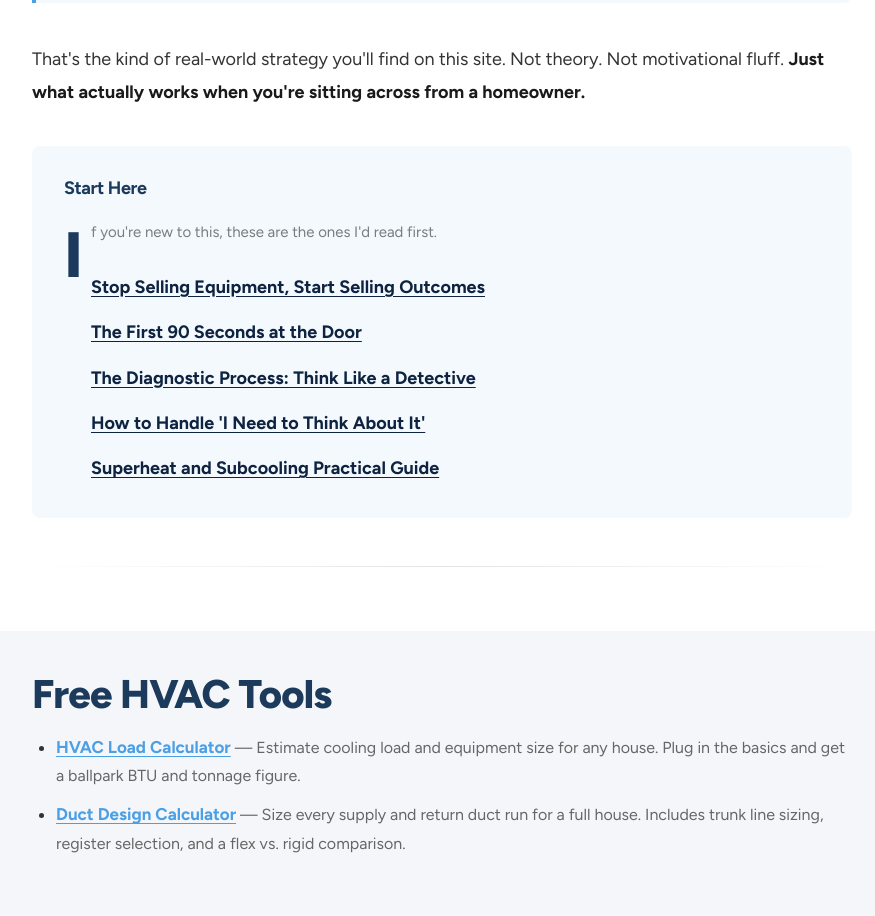
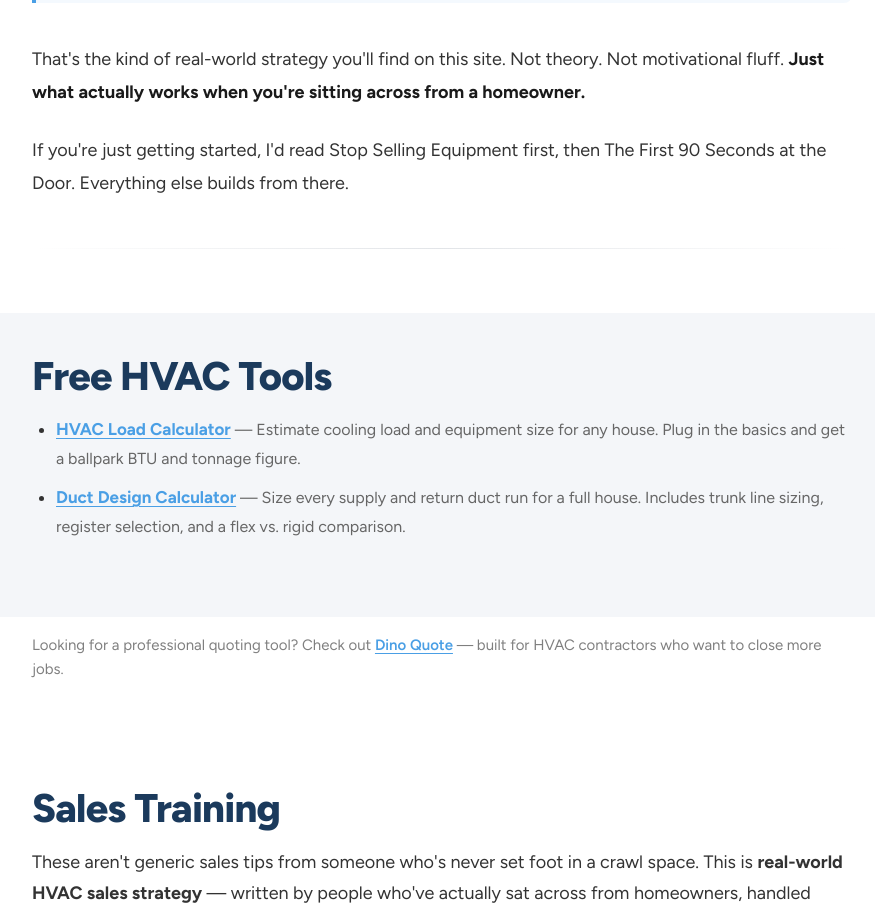
Before and after one commit to Ishack94/HVAC-sales-master, a React (Vite) app: page / in a window 1280 px wide. Shown: the part 1560-2476 px from the top of the page, without its empty margins (0-875 px from the left). Built offline with nearby package versions, Linux system fonts and the light colour scheme.

Commit message:
Remove Start Here box, add casual inline recommendation instead

```diff
--- a/src/pages/Home.jsx
+++ b/src/pages/Home.jsx
@@ -11,39 +11,6 @@ import styles from './Home.module.css'
 
 const techArticles = proArticles.slice(0, 13)
 const homeownerArticles = proArticles.slice(13)
-
-const startHereArticles = [
-  {
-    slug: 'stop-selling-equipment-start-selling-outcomes',
-    to: '/sales/stop-selling-equipment-start-selling-outcomes',
-    title: 'Stop Selling Equipment, Start Selling Outcomes',
-    subtitle: 'The mindset shift that changes everything',
-  },
-  {
-    slug: 'first-90-seconds-at-the-door',
-    to: '/sales/first-90-seconds-at-the-door',
-    title: 'The First 90 Seconds at the Door',
-    subtitle: 'How to build trust before you even open your tool bag',
-  },
-  {
-    slug: 'diagnostic-process-think-like-detective',
-    to: '/pro-lessons/diagnostic-process-think-like-detective',
-    title: 'The Diagnostic Process: Think Like a Detective',
-    subtitle: 'How to run the call so the close feels natural',
-  },
-  {
-    slug: 'handle-i-need-to-think-about-it',
-    to: '/sales/handle-i-need-to-think-about-it',
-    title: "How to Handle 'I Need to Think About It'",
-    subtitle: 'The most common objection and exactly how to respond',
-  },
-  {
-    slug: 'superheat-subcooling-practical-guide',
-    to: '/pro-lessons/superheat-subcooling-practical-guide',
-    title: 'Superheat and Subcooling Practical Guide',
-    subtitle: 'Sharpen your technical edge so you can sell with confidence',
-  },
-]
 
 const CATEGORIES = [
   { key: 'all', label: 'All' },
@@ -224,24 +191,7 @@ export default function Home() {
 
               <p>That's the kind of real-world strategy you'll find on this site. Not theory. Not motivational fluff. <strong>Just what actually works when you're sitting across from a homeowner.</strong></p>
 
-              {/* Start Here */}
-              <div className={styles.startHere}>
-                <h3 className={styles.startHereTitle}>Start Here</h3>
-                <p className={styles.startHereIntro}>If you're new to this, these are the ones I'd read first.</p>
-                <ul className={styles.startHereList}>
-                  {startHereArticles.map((a) => (
-                    <li key={a.slug} className={styles.startHereItem}>
-                      <Link
-                        to={a.to}
-                        className={styles.startHereLink}
-                        onClick={() => trackEvent('start_here_click', { article_title: a.title })}
-                      >
-                        {a.title}
-                      </Link>
-                    </li>
-                  ))}
-                </ul>
-              </div>
+              <p>If you're just getting started, I'd read <Link to="/sales/stop-selling-equipment-start-selling-outcomes" onClick={() => trackEvent('start_here_click', { article_title: 'Stop Selling Equipment' })}>Stop Selling Equipment</Link> first, then <Link to="/sales/first-90-seconds-at-the-door" onClick={() => trackEvent('start_here_click', { article_title: 'First 90 Seconds' })}>The First 90 Seconds at the Door</Link>. Everything else builds from there.</p>
             </div>
           )}
 
--- a/src/pages/Home.module.css
+++ b/src/pages/Home.module.css
@@ -252,63 +252,6 @@
   line-height: 1.15;
 }
 
-/* Start Here box */
-.startHere {
-  background: rgba(74, 159, 229, 0.06);
-  border-radius: 8px;
-  padding: 32px;
-  margin: 36px 0;
-}
-
-.startHereTitle {
-  font-family: 'Figtree', sans-serif;
-  font-size: 18px;
-  font-weight: 700;
-  color: #1b3a5c;
-  margin-bottom: 20px;
-}
-
-.startHereIntro {
-  font-family: 'Figtree', sans-serif;
-  font-size: 15px;
-  color: rgba(0, 0, 0, 0.5);
-  margin-bottom: 16px;
-}
-
-.startHereList {
-  list-style: none;
-  padding: 0;
-  margin: 0;
-  display: flex;
-  flex-direction: column;
-  gap: 12px;
-}
-
-.startHereItem {
-  display: flex;
-  flex-direction: column;
-}
-
-.startHereLink {
-  font-family: 'Figtree', sans-serif;
-  font-weight: 700;
-  color: #0e2340;
-  text-decoration: underline;
-  text-underline-offset: 3px;
-  display: inline-block;
-  transition: color 0.2s ease;
-}
-
-.startHereLink:hover {
-  color: #4a9fe5;
-}
-
-.startHereDesc {
-  font-family: 'Figtree', sans-serif;
-  font-size: 14px;
-  color: rgba(0, 0, 0, 0.5);
-  line-height: 1.5;
-}
 
 /* Section intro tag line */
 .sectionIntro {
```
